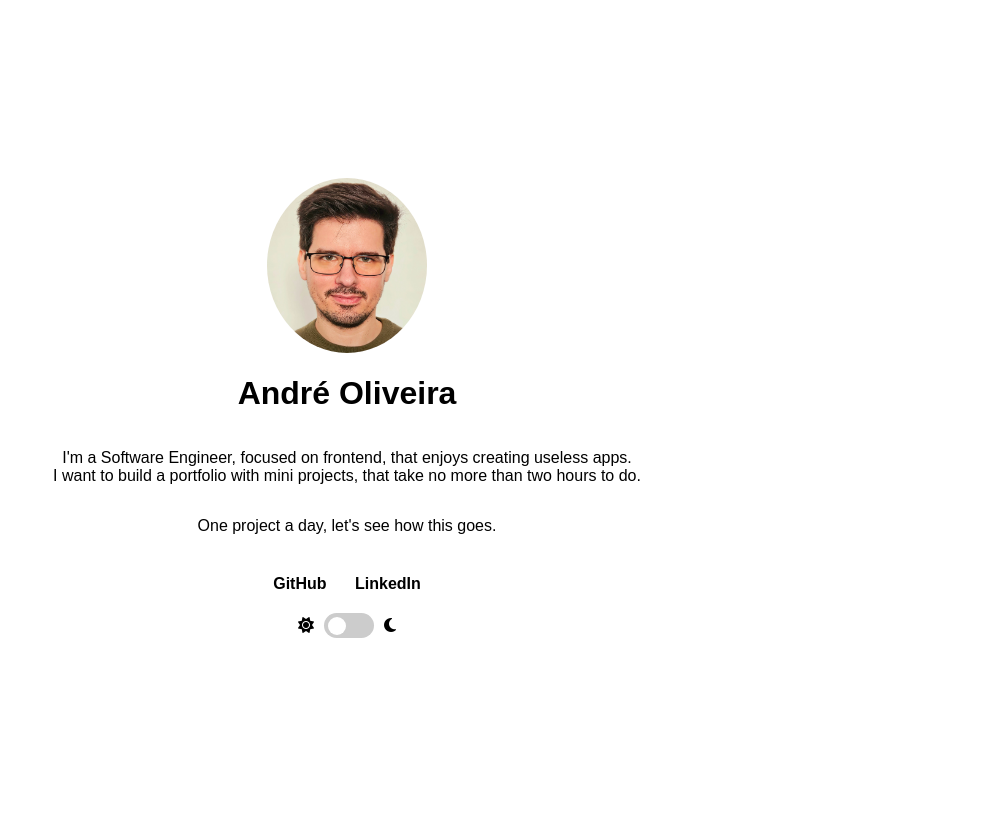
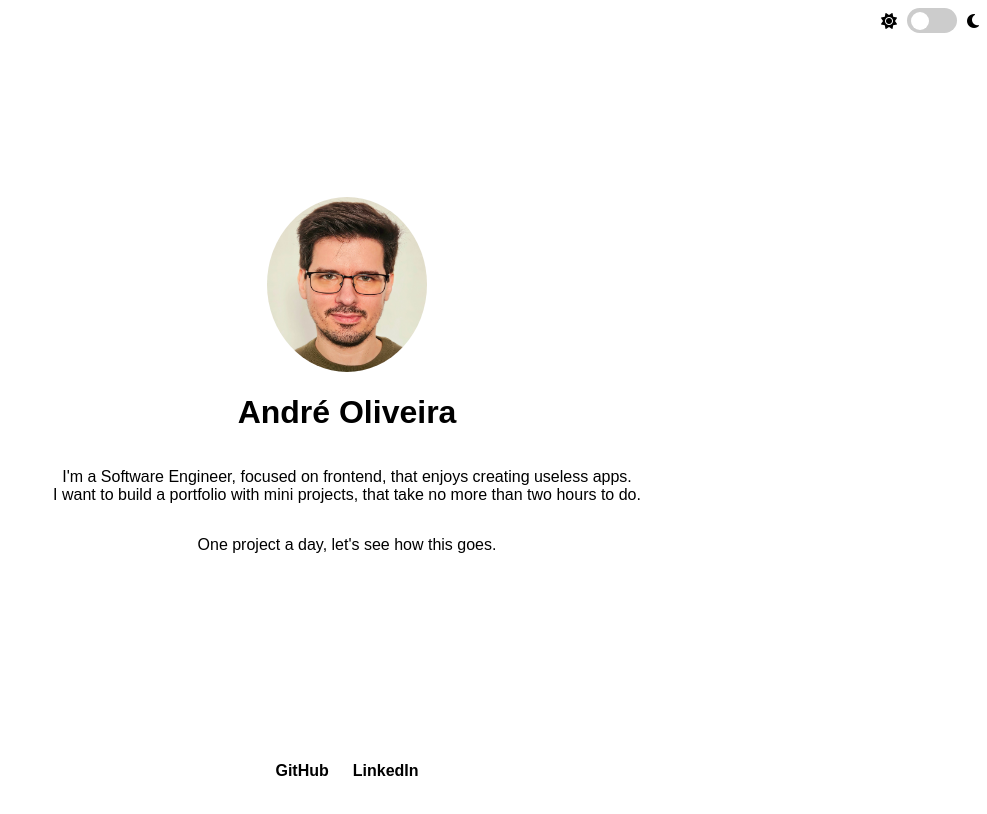
Before and after one commit to InterpolProntos/01_personal_page, a plain HTML site: page index.html in a window 1280 px wide. Shown: the whole page, without its empty margins (293-1280 px from the left). Drawn offline with Linux system fonts and the light colour scheme.

Commit message:
[01] Fix css and toggle position

```diff
--- a/index.html
+++ b/index.html
@@ -11,15 +11,25 @@
     <script src="script.js"></script>
   </head>
   <body>
+    <div class="toggle-container">
+      <i class="fa-solid fa-sun"></i>
+      <label class="switch">
+        <input type="checkbox" id="darkModeToggle" />
+        <span class="slider round"></span>
+      </label>
+      <i class="fa-solid fa-moon"></i>
+    </div>
+    <div class="main-contianer">
       <img src="me.jpeg" alt="Profile Picture" class="profile-img" />
       <h1>André Oliveira</h1>
       <p>
-      I'm a Software Engineer, focused on frontend, that enjoys creating useless
-      apps.
+        I'm a Software Engineer, focused on frontend, that enjoys creating
+        useless apps.
         <br />I want to build a portfolio with mini projects, that take no more
         than two hours to do.
       </p>
       <p>One project a day, let's see how this goes.</p>
+    </div>
     <div class="links">
       <a href="https://github.com/InterpolProntos" target="_blank">GitHub</a>
       <a
@@ -28,13 +38,5 @@
         >LinkedIn</a
       >
     </div>
-    <div class="toggle-container">
-      <i class="fa-solid fa-sun"></i>
-      <label class="switch">
-        <input type="checkbox" id="darkModeToggle" />
-        <span class="slider round"></span>
-      </label>
-      <i class="fa-solid fa-moon"></i>
-    </div>
   </body>
 </html>
--- a/style.css
+++ b/style.css
@@ -14,11 +14,17 @@ body {
   background-color: var(--bg-color);
   color: var(--text-color);
   font-family: Arial, sans-serif;
+  height: 100vh;
+  display: flex;
+  flex-direction: column;
+  justify-content: space-between;
+}
+
+.main-contianer {
   display: flex;
   flex-direction: column;
   align-items: center;
   justify-content: center;
-  height: 100vh;
   text-align: center;
 }
 
@@ -29,7 +35,9 @@ body {
 }
 
 .links {
-  padding-top: 24px;
+  display: flex;
+  justify-content: center;
+  margin: 16px;
 }
 
 .links a {
@@ -40,10 +48,10 @@ body {
 }
 
 .toggle-container {
+  align-items: center;
   display: flex;
-  align-items: center;
   gap: 10px;
-  margin-top: 20px;
+  justify-content: right;
 }
 
 .icon {
```
Lines whose indentation alone changed are shown as unchanged.
